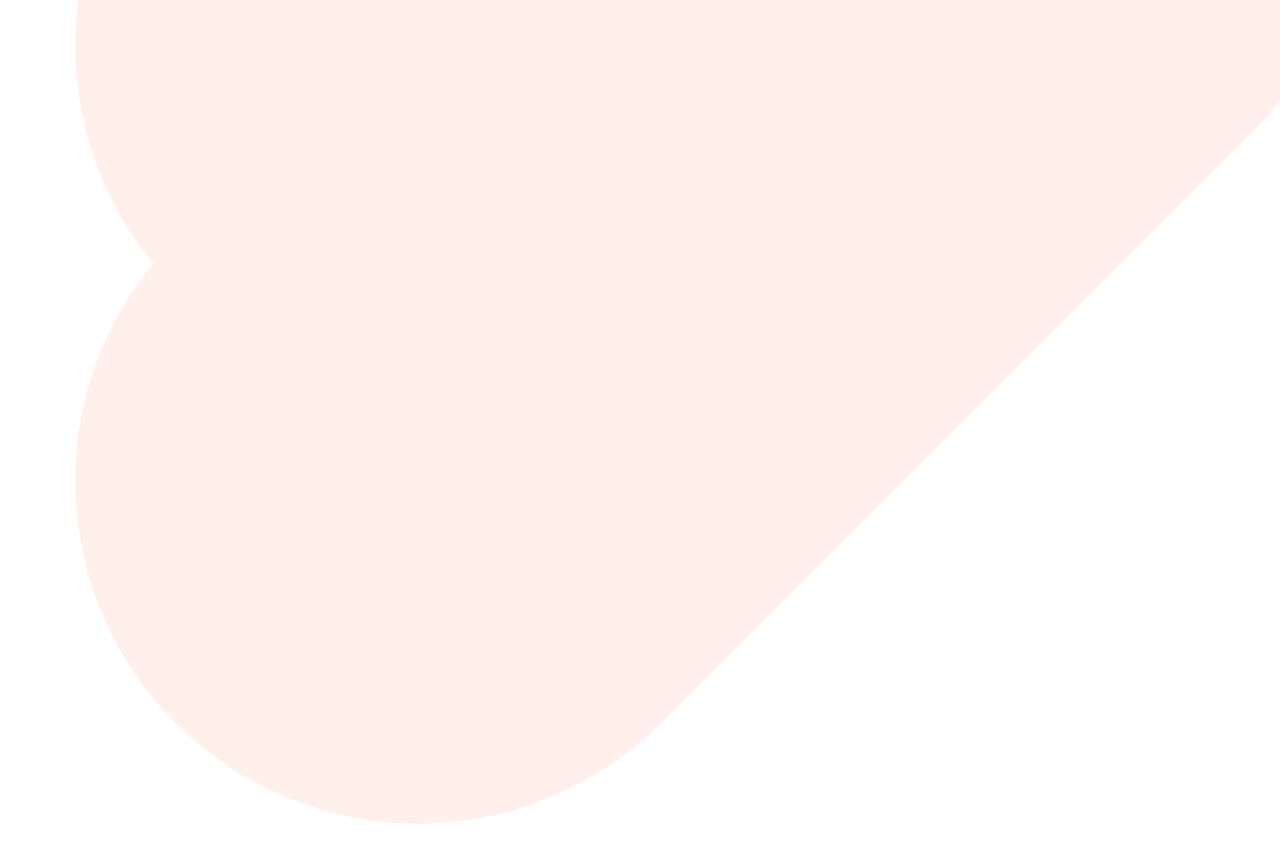
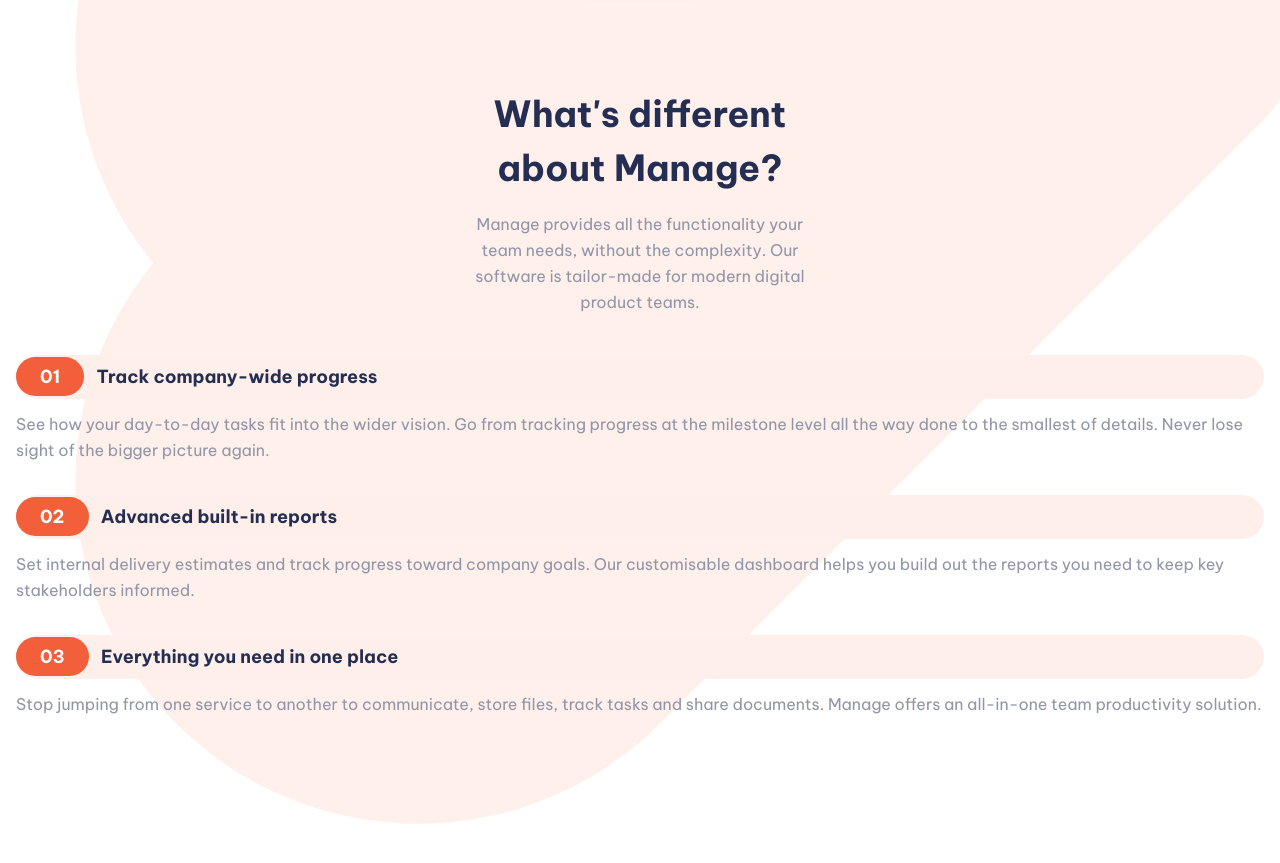
Before and after one commit to AhmedElaguab/react-landing-page-manage, a React (Vite) app: page / in a window 1280 px wide. Shown: the part 856-1719 px from the top of the page. Built offline with nearby package versions, Linux system fonts and the light colour scheme.

Commit message:
add features section

```diff
--- a/src/App.tsx
+++ b/src/App.tsx
@@ -36,6 +36,61 @@ function App() {
             Get Started
           </a>
         </section>
+        <section className="mt-24 leading-relaxed">
+          <h2 className="text-center text-blue-primary text-4xl leading-normal font-bold">
+            What's different
+            <br />
+            about Manage?
+          </h2>
+          <p className="text-gray-light text-center mt-4">
+            Manage provides all the functionality your <br /> team needs,
+            without the complexity. Our <br /> software is tailor-made for
+            modern digital <br /> product teams.
+          </p>
+          <ul className="mt-10">
+            <li>
+              <h3 className="bg-red-light p-2 pl-0 rounded-full text-blue-primary font-bold text-lg">
+                <span className="p-2 px-6 bg-red-primary text-white rounded-full mr-2">
+                  01
+                </span>{' '}
+                Track company-wide progress
+              </h3>
+              <p className="mt-3 text-gray-light">
+                See how your day-to-day tasks fit into the wider vision. Go from
+                tracking progress at the milestone level all the way done to the
+                smallest of details. Never lose sight of the bigger picture
+                again.
+              </p>
+            </li>
+            <li className="mt-8">
+              <h3 className="bg-red-light p-2 pl-0 rounded-full text-blue-primary font-bold text-lg">
+                <span className="p-2 px-6 bg-red-primary text-white rounded-full mr-2">
+                  02
+                </span>{' '}
+                Advanced built-in reports
+              </h3>
+              <p className="mt-3 text-gray-light">
+                Set internal delivery estimates and track progress toward
+                company goals. Our customisable dashboard helps you build out
+                the reports you need to keep key stakeholders informed.
+              </p>
+            </li>
+
+            <li className="mt-8">
+              <h3 className="bg-red-light p-2 pl-0 rounded-full text-blue-primary font-bold text-lg">
+                <span className="p-2 px-6 bg-red-primary text-white rounded-full mr-2">
+                  03
+                </span>{' '}
+                Everything you need in one place
+              </h3>
+              <p className="mt-3 text-gray-light">
+                Stop jumping from one service to another to communicate, store
+                files, track tasks and share documents. Manage offers an
+                all-in-one team productivity solution.
+              </p>
+            </li>
+          </ul>
+        </section>
       </main>
     </div>
   );
```
